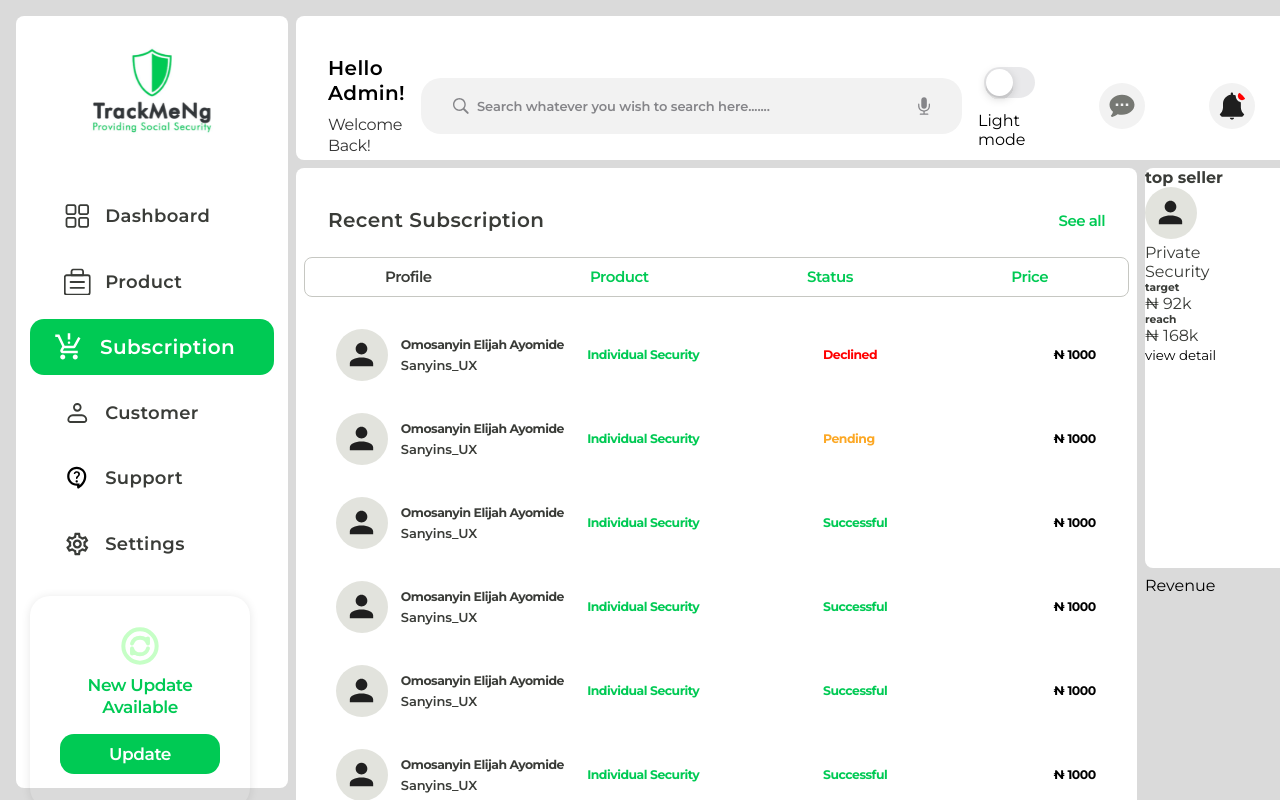
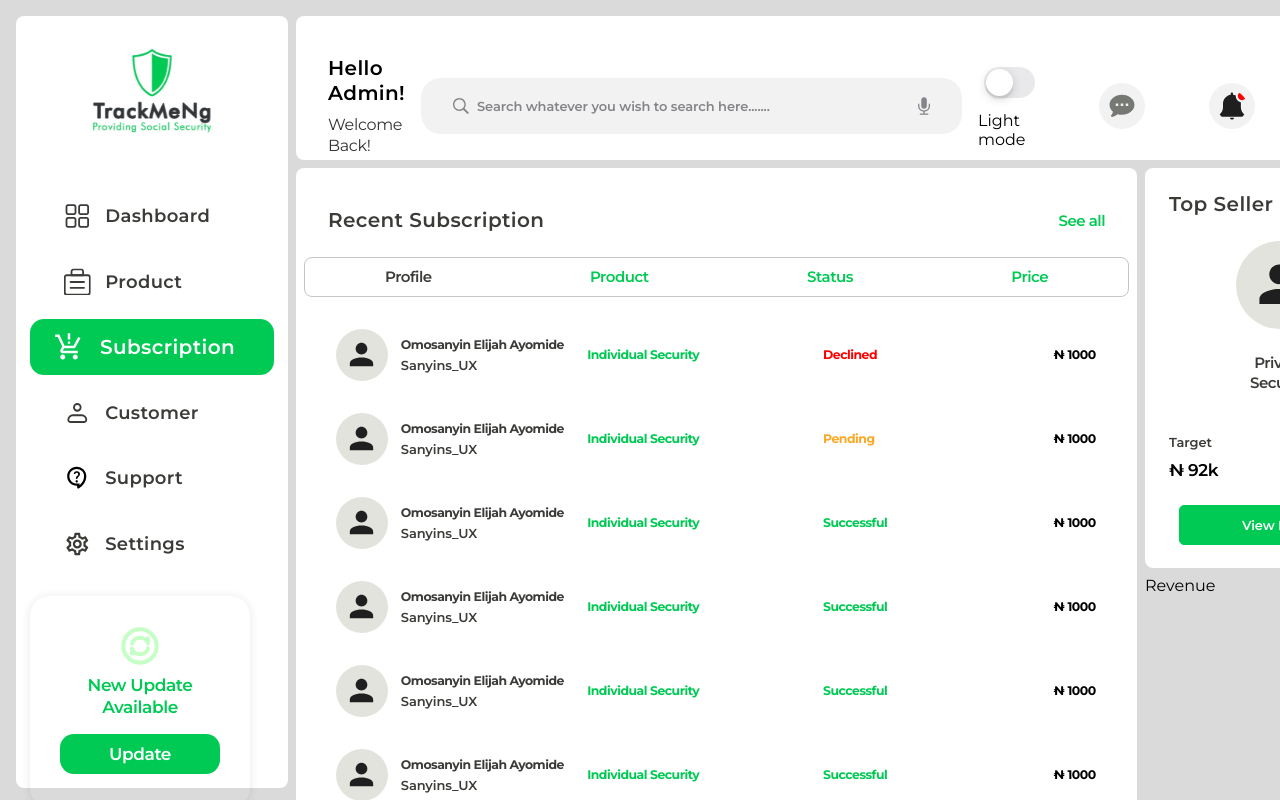
Before and after one commit to TrackMe-NG/dashboard_main, a React (Vite) app: page /subscription in a window 1280 px wide. Built offline with nearby package versions, Linux system fonts and the light colour scheme.

Commit message:
style: upadated topSeller_sec styles

```diff
--- a/src/styles/custom.scss
+++ b/src/styles/custom.scss
@@ -326,4 +326,100 @@
   border-radius: 0.5rem;
   background: $white;
   color: $light_dark;
+
+  &_inner {
+    padding: 1.5rem;
+  }
+
+  &_header {
+    font-family: Montserrat;
+    font-size: 1.25rem;
+    font-style: normal;
+    font-weight: 600;
+    line-height: 1.5625rem;
+    letter-spacing: 0.02375rem;
+    text-transform: capitalize;
+  }
+
+  &_top {
+    @include flex_center();
+    text-align: center;
+
+    &_inner {
+      display: grid;
+      gap: 1.5rem;
+
+      img {
+        width: 5.5rem;
+        aspect-ratio: 1/1;
+        margin-top: 1.5rem;
+      }
+
+      p {
+        font-size: 0.9375rem;
+        font-style: normal;
+        font-weight: 600;
+        line-height: 1.25rem;
+        letter-spacing: -0.03125rem;
+      }
+    }
+  }
+
+  &_bottom {
+    margin-top: 2.5rem;
+
+    &_inner {
+      @include flex_center();
+      justify-content: space-between;
+      gap: 1.5rem;
+      & > div {
+        display: grid;
+        gap: 0.5rem;
+        text-transform: capitalize;
+
+        h6 {
+          font-size: 0.8125rem;
+          font-style: normal;
+          font-weight: 600;
+          line-height: 1.125rem;
+          letter-spacing: -0.00488rem;
+
+          &.reach_header {
+            text-align: right;
+          }
+        }
+
+        span {
+          color: $black;
+          font-size: 1.0625rem;
+          font-style: normal;
+          font-weight: 600;
+          line-height: 1.375rem;
+          letter-spacing: -0.0255rem;
+        }
+      }
+    }
+  }
+
+  &_btn {
+    background: $btn_bg;
+    color: $white;
+    @include flex_center();
+    width: 100%;
+    max-width: 12.5625rem;
+    height: 2.5rem;
+    padding: 0.875rem 1.25rem;
+    margin-top: 1.5rem;
+    margin-inline: auto;
+    gap: 0.625rem;
+    flex-shrink: 0;
+    border-radius: 0.3125rem;
+    border: 1px solid $btn_bg;
+    font-size: 0.8125rem;
+    font-style: normal;
+    font-weight: 600;
+    line-height: 1.125rem;
+    letter-spacing: -0.00488rem;
+    text-transform: capitalize;
+  }
 }
```
